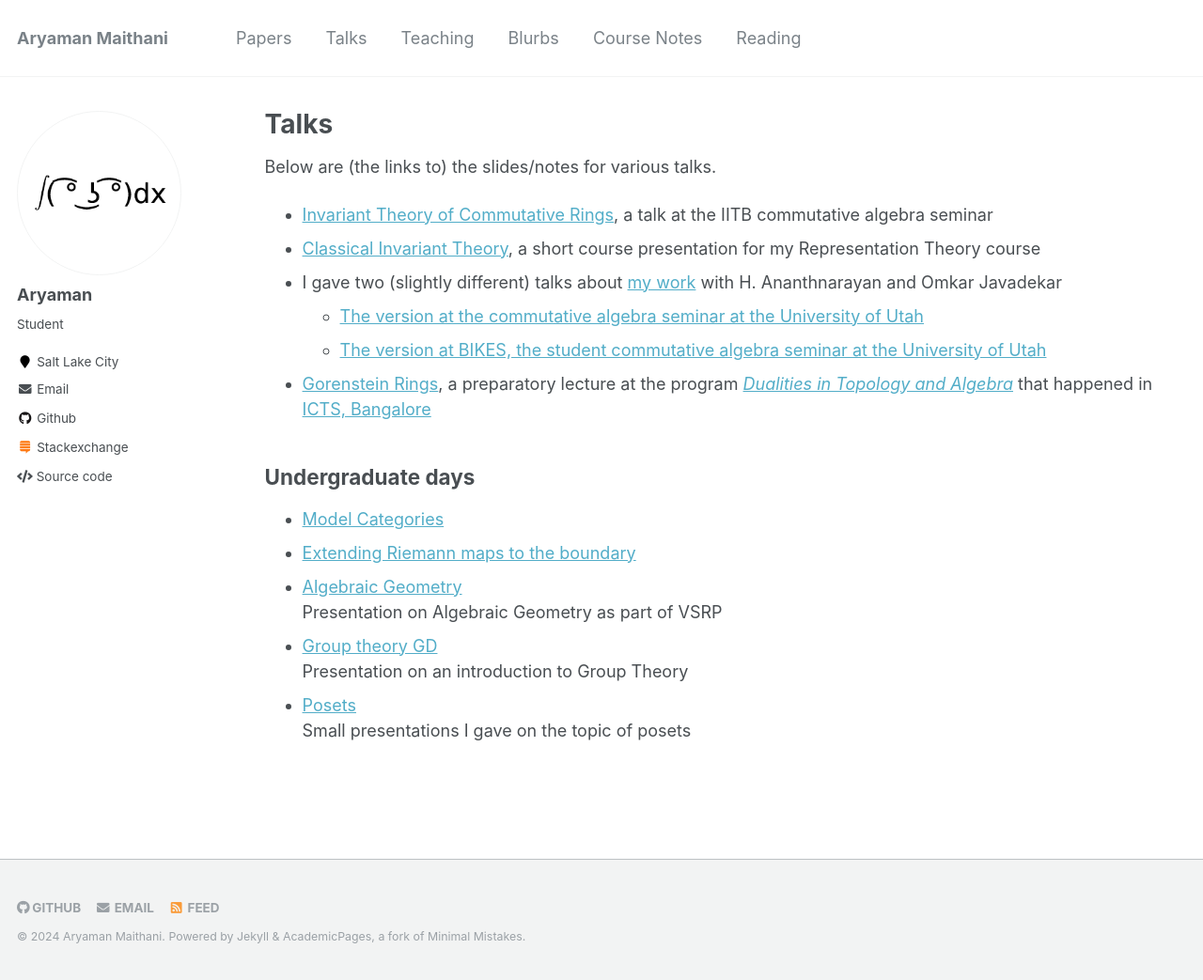
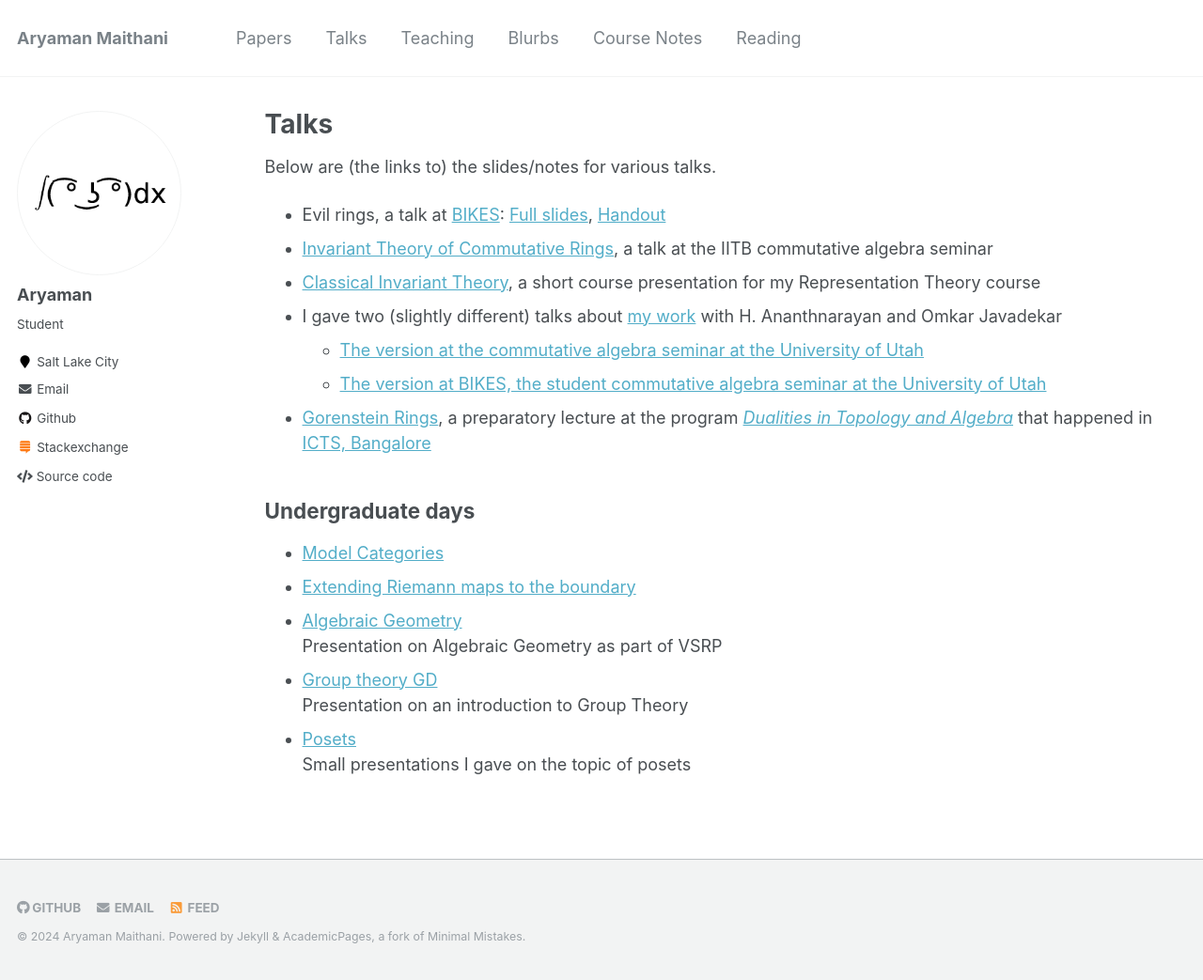
Before and after one commit to aryamanmaithani/math, a Jekyll site: the page built from _pages/talks.md, in a window 1280 px wide and 1043 px high. Shown: the whole window at 94% size. Built offline with Jekyll 4.4.1, drawn with Linux system fonts in a browser that asks for light colours.

Commit message:
added evil rings

```diff
--- a/_pages/talks.md
+++ b/_pages/talks.md
@@ -11,6 +11,7 @@ redirect_from:
 
 Below are (the links to) the slides/notes for various talks.
 
+* Evil rings, a talk at [BIKES](https://www.brendan.phd/BIKES/BIKES.html): [Full slides](2024-08-28-bikes-evil-rings.pdf), [Handout](2024-08-28-bikes-evil-rings-handout.pdf)
 * [Invariant Theory of Commutative Rings]({{base_path}}/talks/2024-08-13-iitb-invariant-theory.pdf), a talk at the IITB commutative algebra seminar
 * [Classical Invariant Theory]({{base_path}}/talks/2024-04-22-utah-rep-theory-invariants.pdf), a short course presentation for my Representation Theory course
 * I gave two (slightly different) talks about [my work](https://arxiv.org/pdf/2401.01046) with H. Ananthnarayan and Omkar Javadekar
```
